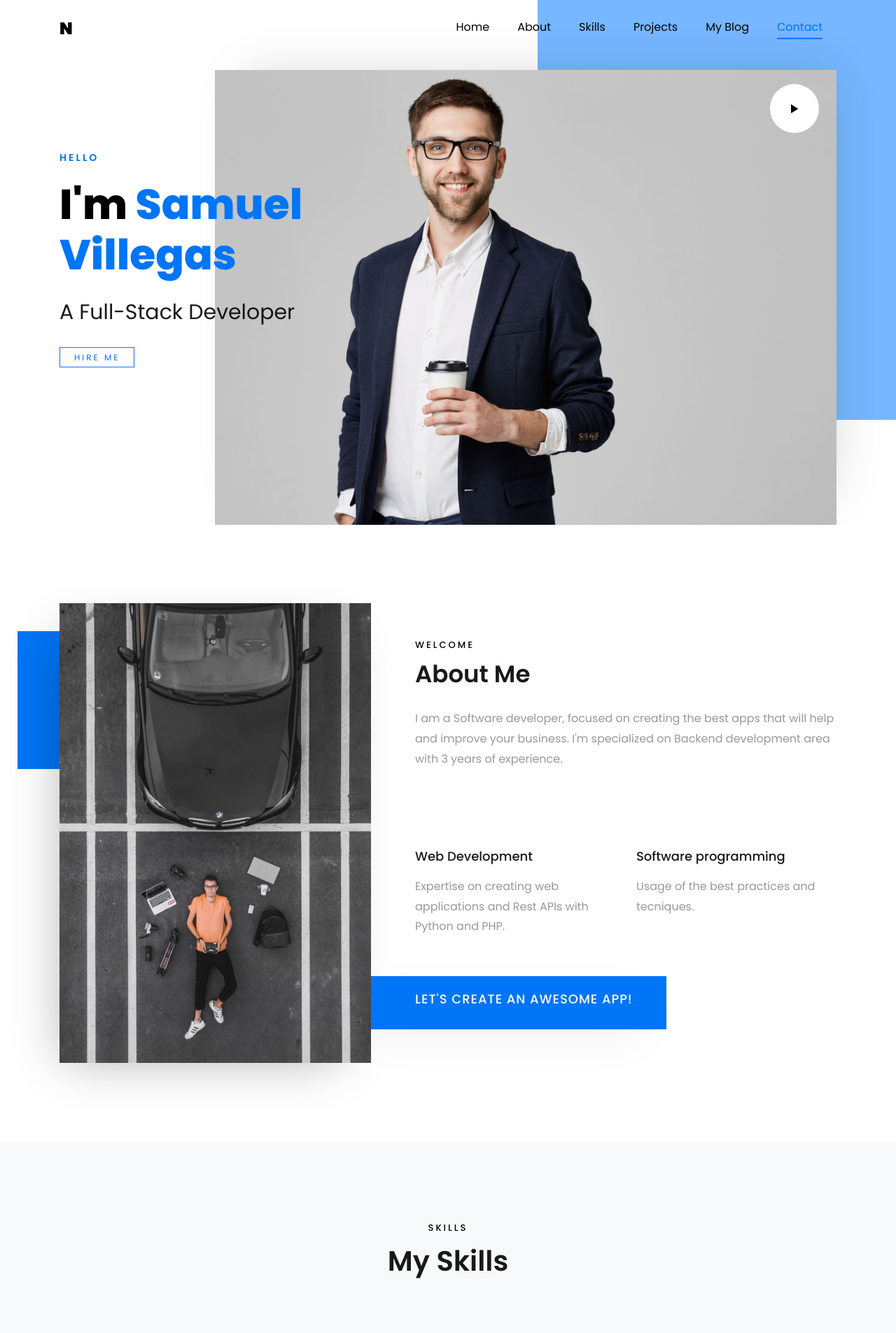
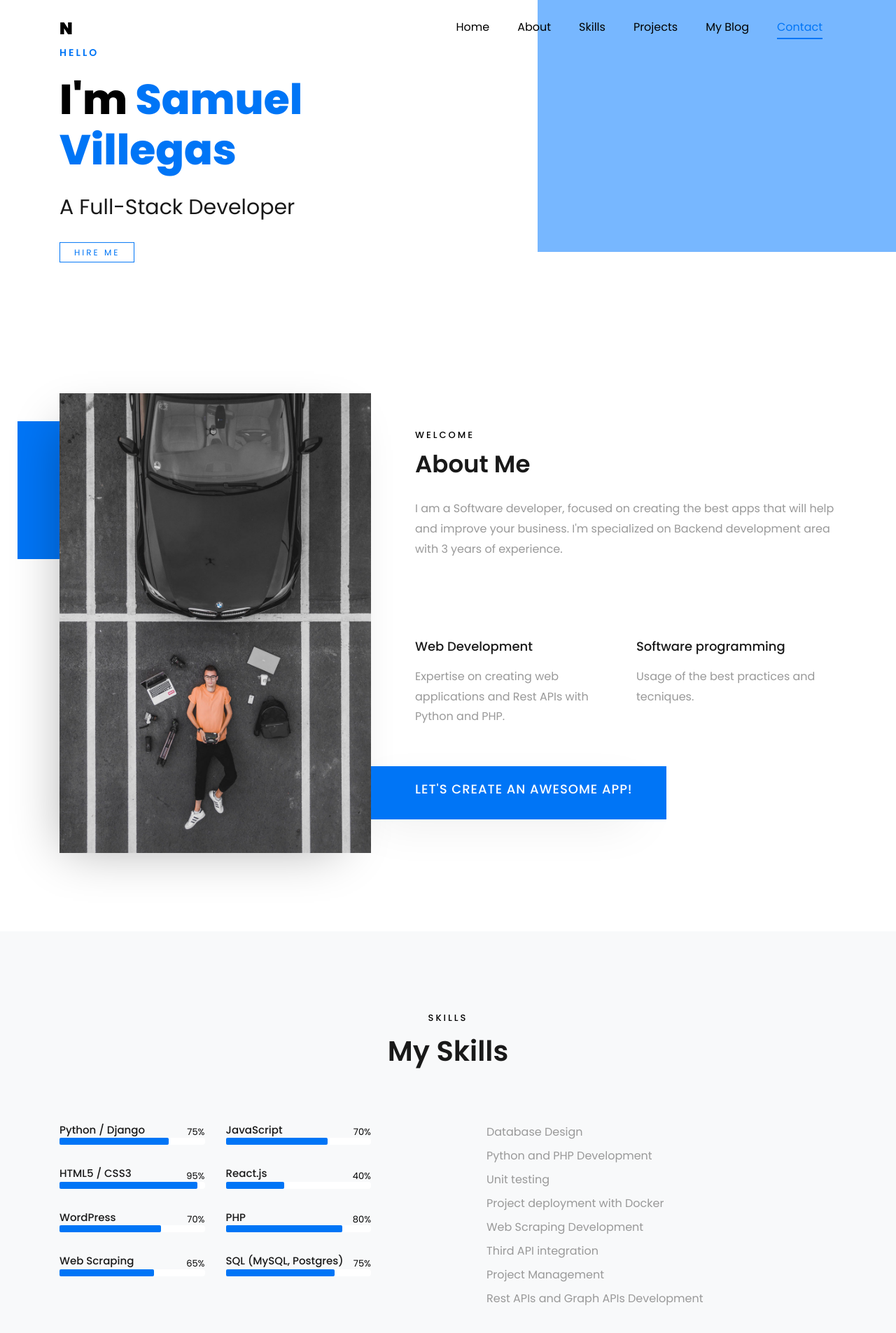
Before and after one commit to samuelvillegas/samuelvillegas.github.io, a PHP site: page / in a window 1280 px wide. Shown: the top 1905 px of the page at 70% size. Run offline with PHP 8.4, Linux system fonts and the light colour scheme; some web fonts are replaced.

Commit message:
se fue el internet

```diff
--- a/css/overrides.css
+++ b/css/overrides.css
@@ -15,3 +15,28 @@
     font-size: 13px;
     top: -16px;
 }
+.zoom-list{
+    list-style: none;
+}
+.zoom-list li{
+    transition: all .4s;
+    height: 34px;
+}
+
+.zoom-list li:hover{
+    font-size: 1.2rem;
+    transform: translateX(10px);
+    color: rgba(0, 0, 0, 0.9);
+
+}
+.owl-carousel.owl-drag .owl-item{
+    touch-action: pan-y;
+}
+@media screen and (min-width: 750px) {
+    .owl-carousel.home-slider, .owl-carousel.home-slider .slider-item, .owl-carousel.home-slider .slider-item .slider-text {
+        height: 450px;
+    }
+    .owl-carousel.home-slider .slider-item .slider-text .one-third{
+        height: 250px;
+    }
+}
--- a/index.html
+++ b/index.html
@@ -51,13 +51,13 @@
 			<div class="overlay"></div>
 			<div class="container">
 				<div class="row d-md-flex no-gutters slider-text align-items-end justify-content-end" data-scrollax-parent="true">
-					<div class="one-third order-md-last img" style="background-image:url(images/bg_1.jpg);">
+					<!--<div class="one-third order-md-last img" style="background-image:url(images/20181221_131423.jpg);">
 						<div class="overlay"></div>
-					</div>
+					</div>-->
 					<div class="one-forth d-flex  align-items-center ftco-animate" data-scrollax=" properties: { translateY: '70%' }">
-						<a href="https://vimeo.com/45830194" class="icon-video popup-vimeo d-flex justify-content-center align-items-center">
+						<!--<a href="https://vimeo.com/45830194" class="icon-video popup-vimeo d-flex justify-content-center align-items-center">
 							<span class="ion-ios-play play"></span>
-						</a>
+						</a>-->
 						<div class="text">
 							<span class="subheading">Hello</span>
 							<h1 class="mb-4 mt-3">I'm <span>Samuel Villegas</span></h1>
@@ -73,13 +73,13 @@
 			<div class="overlay"></div>
 			<div class="container">
 				<div class="row d-flex no-gutters slider-text align-items-end justify-content-end" data-scrollax-parent="true">
-					<div class="one-third order-md-last img" style="background-image:url(images/bg_2.jpg);">
+					<!--<div class="one-third order-md-last img" style="background-image:url(images/blue.jpg);">
 						<div class="overlay"></div>
-					</div>
+					</div>-->
 					<div class="one-forth d-flex align-items-center ftco-animate" data-scrollax=" properties: { translateY: '70%' }">
-						<a href="https://vimeo.com/45830194" class="icon-video popup-vimeo d-flex justify-content-center align-items-center">
+						<!--<a href="https://vimeo.com/45830194" class="icon-video popup-vimeo d-flex justify-content-center align-items-center">
 							<span class="ion-ios-play play"></span>
-						</a>
+						</a>-->
 						<div class="text">
 							<h1 class="mb-4 mt-3">I'm a <span>Informatics engineer</span></h1>
 							<p><a href="#" class="btn-custom">Hire me</a></p>
@@ -155,7 +155,7 @@
 		<div class="row">
 			<div class="col-md-5">
 				<div class="row">
-					<div class="col-md-6 animate-box">
+					<div class="col-lg-6 col-md-10 animate-box">
 						<div class="progress-wrap ftco-animate">
 							<h3>Python / Django</h3>
 							<div class="progress">
@@ -166,7 +166,7 @@
 							</div>
 						</div>
 					</div>
-					<div class="col-md-6 animate-box">
+					<div class="col-lg-6 col-md-10 animate-box">
 						<div class="progress-wrap ftco-animate">
 							<h3>JavaScript</h3>
 							<div class="progress">
@@ -177,7 +177,7 @@
 							</div>
 						</div>
 					</div>
-					<div class="col-md-6 animate-box">
+					<div class="col-lg-6 col-md-10 animate-box">
 						<div class="progress-wrap ftco-animate">
 							<h3>HTML5 / CSS3</h3>
 							<div class="progress">
@@ -188,7 +188,7 @@
 							</div>
 						</div>
 					</div>
-					<div class="col-md-6 animate-box">
+					<div class="col-lg-6 col-md-10 animate-box">
 						<div class="progress-wrap ftco-animate">
 							<h3>React.js</h3>
 							<div class="progress">
@@ -199,7 +199,7 @@
 							</div>
 						</div>
 					</div>
-					<div class="col-md-6 animate-box">
+					<div class="col-lg-6 col-md-10 animate-box">
 						<div class="progress-wrap ftco-animate">
 							<h3>WordPress</h3>
 							<div class="progress">
@@ -210,7 +210,7 @@
 							</div>
 						</div>
 					</div>
-					<div class="col-md-6 animate-box">
+					<div class="col-lg-6 col-md-10 animate-box">
 						<div class="progress-wrap ftco-animate">
 							<h3>PHP</h3>
 							<div class="progress">
@@ -221,7 +221,7 @@
 							</div>
 						</div>
 					</div>
-					<div class="col-md-6 animate-box">
+					<div class="col-lg-6 col-md-10 animate-box">
 						<div class="progress-wrap ftco-animate">
 							<h3>Web Scraping</h3>
 							<div class="progress">
@@ -232,7 +232,7 @@
 							</div>
 						</div>
 					</div>
-					<div class="col-md-6 animate-box">
+					<div class="col-lg-6 col-md-10 animate-box">
 						<div class="progress-wrap ftco-animate">
 							<h3>SQL (MySQL, Postgres)</h3>
 							<div class="progress">
@@ -245,9 +245,16 @@
 					</div>
 				</div>
 			</div>
-			<div class="col-md-7">
-				<ul>
-					<li></li>
+			<div class="col-md-6 offset-md-1">
+				<ul class="zoom-list">
+					<li>Database Design</li>
+					<li>Python and PHP Development</li>
+					<li>Unit testing</li>
+					<li>Project deployment with Docker</li>
+					<li>Web Scraping Development</li>
+					<li>Third API integration</li>
+					<li>Project Management</li>
+					<li>Rest APIs and Graph APIs Development</li>
 				</ul>
 			</div>
 		</div>
@@ -329,11 +336,11 @@
 		</div>
 		<div class="row">
 			<div class="col-md-7">
-				<div class="project img ftco-animate img-2 d-flex justify-content-center align-items-center" style="background-image: url(images/mill_portada.jpg);">
+				<div class="project img ftco-animate img-2 d-flex justify-content-center align-items-center" style="background-image: url(images/mill-intranetportada.jpg);">
 					<div class="overlay"></div>
 					<div class="text text-center p-4">
-						<h3><a href="#">Branding &amp; Illustration Design</a></h3>
-						<span>Web Design</span>
+						<h3><a href="#">Mill Financial Group - Intranet</a></h3>
+						<span>Web Development</span>
 					</div>
 				</div>
 			</div>
@@ -349,10 +356,10 @@
 						</div>
 					</div>
 					<div class="col-md-12">
-						<div class="project img ftco-animate d-flex justify-content-center align-items-center" style="background-image: url(images/mill-home.JPG);">
+						<div class="project img ftco-animate d-flex justify-content-center align-items-center" style="background-image: url(images/mill_portada.jpg);">
 							<div class="overlay"></div>
 							<div class="text text-center p-4">
-								<h3><a href="#">Branding &amp; Illustration Design</a></h3>
+								<h3><a href="#">Mill Financial Group Website</a></h3>
 								<span>Web Design</span>
 							</div>
 						</div>
@@ -360,20 +367,20 @@
 				</div>
 			</div>
 			<div class="col-md-4">
-				<div class="project img ftco-animate d-flex justify-content-center align-items-center" style="background-image: url(images/module-mill.PNG);">
+				<div class="project img ftco-animate d-flex justify-content-center align-items-center" style="background-image: url(images/senepol_portada.jpg);">
 					<div class="overlay"></div>
 					<div class="text text-center p-4">
-						<h3><a href="#">Branding &amp; Illustration Design</a></h3>
-						<span>Web Design</span>
+						<h3><a href="#">Senepol Norte Sur - WordPress Website</a></h3>
+						<span>WordPress Development</span>
 					</div>
 				</div>
 			</div>
 			<div class="col-md-8">
-				<div class="project img ftco-animate d-flex justify-content-center align-items-center" style="background-image: url(images/comming_soon.jpg);">
+				<div class="project img ftco-animate d-flex justify-content-center align-items-center" style="background-image: url(images/dupar_portada.jpg);">
 					<div class="overlay"></div>
 					<div class="text text-center p-4">
-						<h3><a href="#">Branding &amp; Illustration Design</a></h3>
-						<span>Web Design</span>
+						<h3><a href="#">Dupar - WordPress Website</a></h3>
+						<span>WordPress Development</span>
 					</div>
 				</div>
 			</div>
@@ -480,7 +487,7 @@
 			</div>
 
 			<div class="col-md-6 d-flex">
-				<div class="img" style="background-image: url(images/about.jpg);"></div>
+				<div class="img" style="background-image: url(images/20181221_131423.jpg);"></div>
 			</div>
 		</div>
 	</div>
```
Also changed, not shown: images/20181221_131423.jpg (added), images/Tumaca portada.jpg (added), images/blue.jpg (added), images/senepol_portada.jpg (added), 1 other file.
